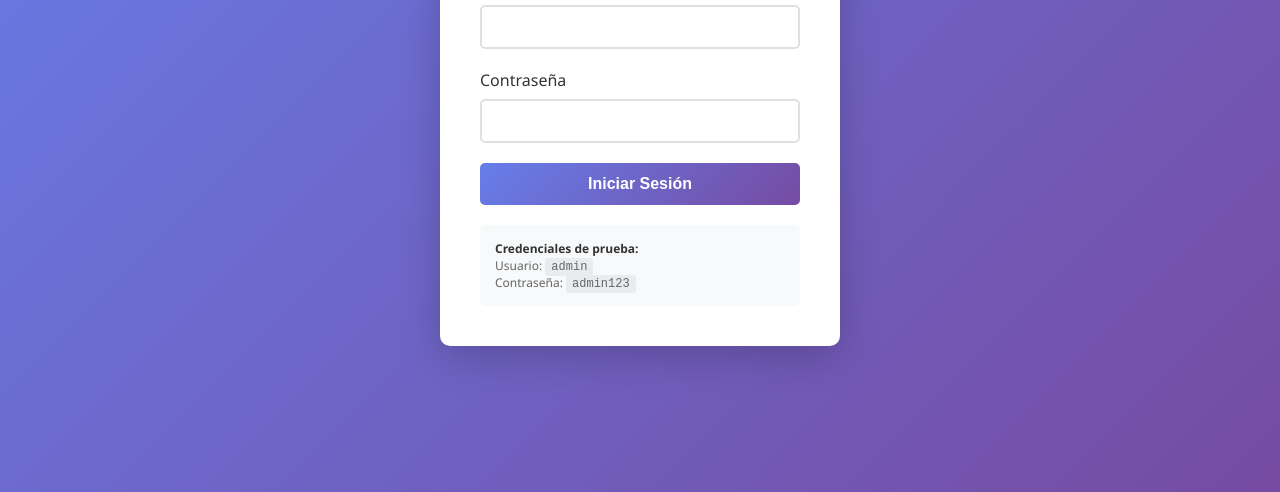
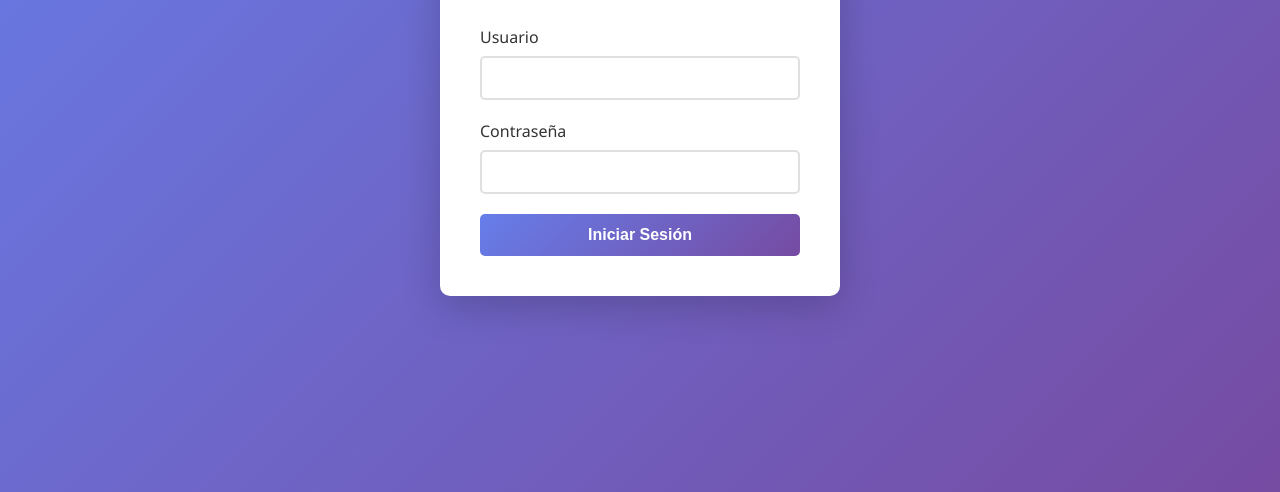
Before and after one commit to JohanManuelVicente/InteractiveAtlasProyect, a plain HTML site: page InteractiveAtlas/FrontEnd/login.html in a window 1280 px wide. Shown: the part 308-800 px from the top of the page. Drawn offline with Linux system fonts and the light colour scheme.

Commit message:
Update login

```diff
--- a/InteractiveAtlas/FrontEnd/login.html
+++ b/InteractiveAtlas/FrontEnd/login.html
@@ -154,11 +154,11 @@
             <button type="submit" id="loginButton">Iniciar Sesión</button>
         </form>
 
-        <div class="credentials-info">
+        <!-- <div class="credentials-info">
             <strong>Credenciales de prueba:</strong><br>
             Usuario: <code>admin</code><br>
             Contraseña: <code>admin123</code>
-        </div>
+        </div> -->
     </div>
 
     <script>
```
